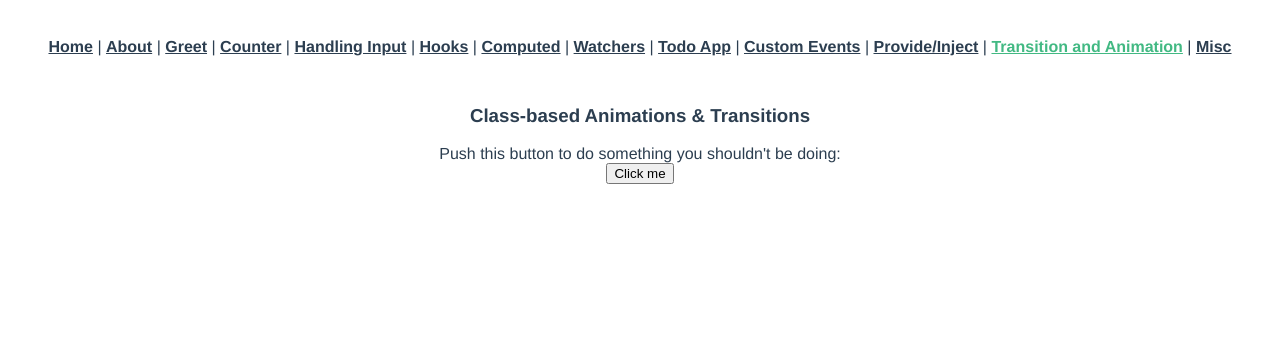
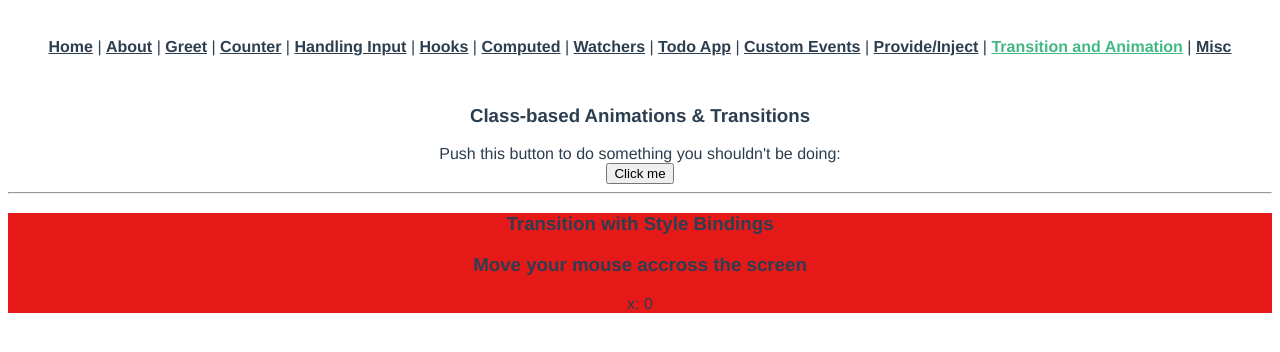
Before and after one commit to nor1c/vue-play, a Vue app in the folder hello-world/: page /transition-animation in a window 1280 px wide. Shown: the top 352 px of the page. Built offline with nearby package versions, Linux system fonts and the light colour scheme.

Commit message:
transition with style bindings

```diff
--- a/hello-world/src/views/TransitionAnimation.vue
+++ b/hello-world/src/views/TransitionAnimation.vue
@@ -2,12 +2,21 @@
   <div>
     <div>
       <h3>Class-based Animations & Transitions</h3>
-      <div id="demo">
+      <div>
         Push this button to do something you shouldn't be doing:
         <div :class="{ shake: noActivated }">
           <button @click="noActivated = !noActivated">Click me</button>
           <span v-if="noActivated">Oh no!</span>
         </div>
+      </div>
+    </div>
+
+    <hr>
+    <div @mousemove="xCoordinate" :style="{ backgroundColor: `hsl(${x}, 80%, 50%)` }" class="movearea">
+      <h3>Transition with Style Bindings</h3>
+      <div>
+        <h3>Move your mouse accross the screen</h3>
+        <p>x: {{ x }}</p>
       </div>
     </div>
   </div>
@@ -16,8 +25,14 @@
 <script>
 export default {
   data: () => ({
-    noActivated: false
-  })
+    noActivated: false,
+    x: 0
+  }),
+  methods: {
+    xCoordinate(e) {
+      this.x = e.clientX
+    }
+  }
 }
 </script>
 
@@ -51,4 +66,7 @@ export default {
     transform: translate3d(4px, 0, 0);
   }
 }
+.movearea {
+  transition: 0.2s background-color ease;
+}
 </style>
```
